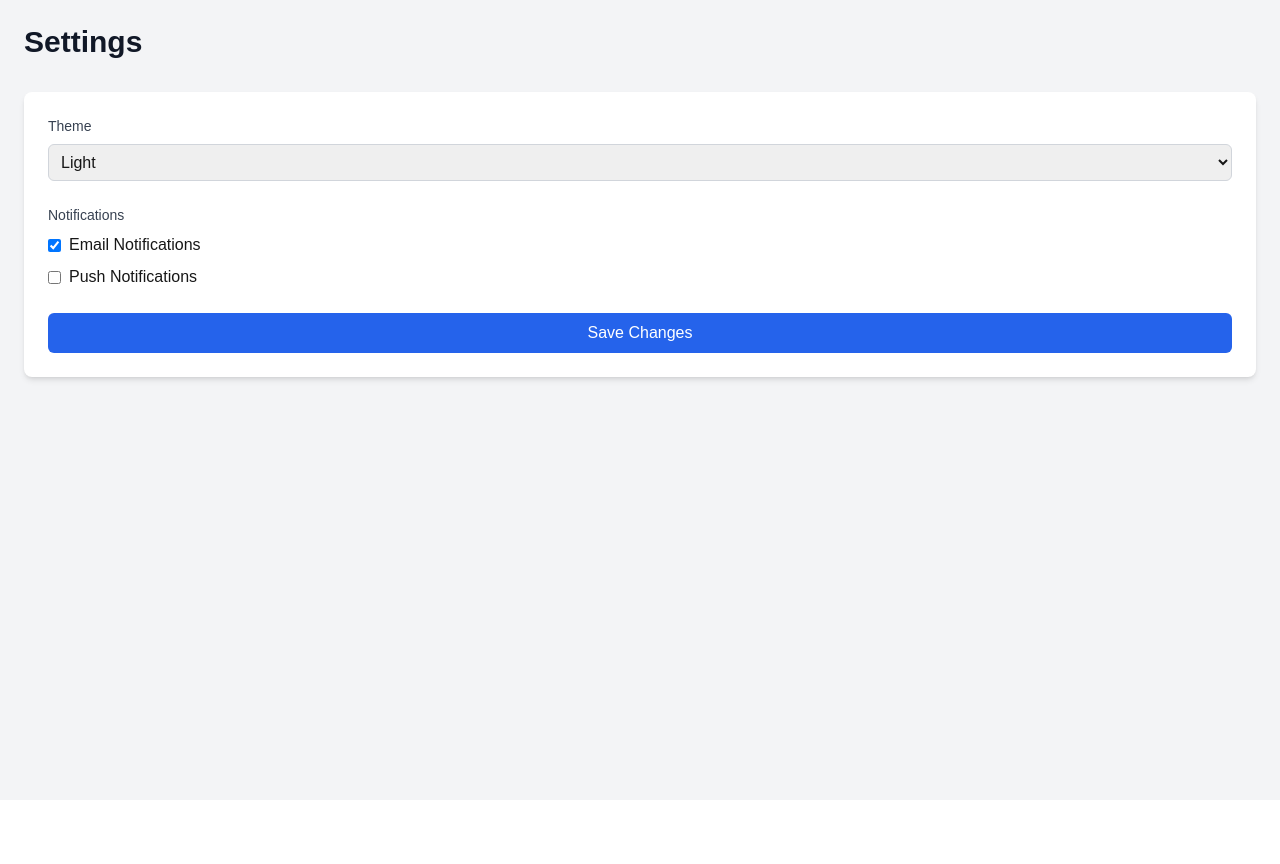
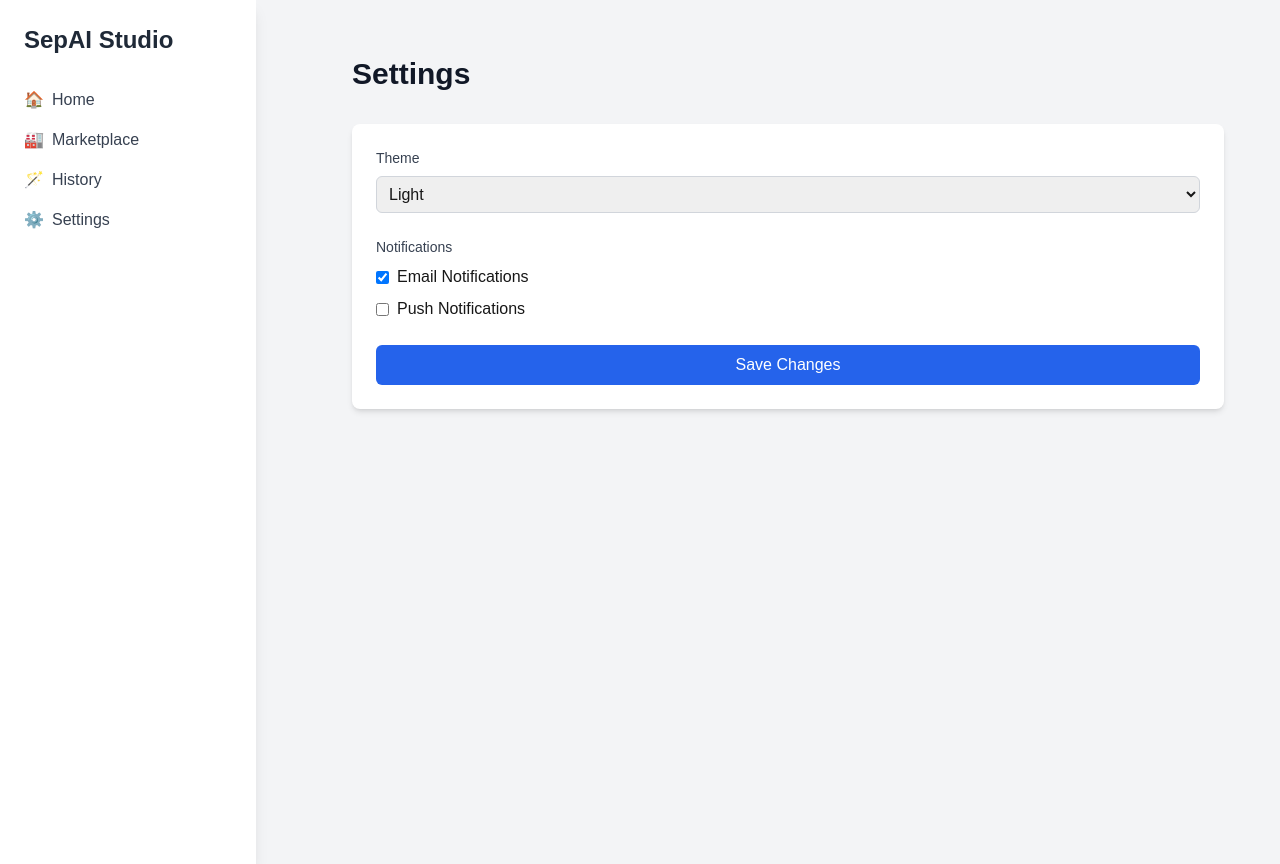
Before and after one commit to amirun573/sepAI, a Next.js app in the folder frontend/: page /setting in a window 1280 px wide. Before the commit the page ends 800 px from the top, so only its background shows below. Built offline with nearby package versions, Linux system fonts and the light colour scheme.

Commit message:
Setup page

```diff
--- a/frontend/src/app/setting/page.tsx
+++ b/frontend/src/app/setting/page.tsx
@@ -1,8 +1,9 @@
 "use client";
-
+import Navbar from "@/components/Navbar";
+import { Suspense } from "react";
 import { useState, useEffect } from "react";
 
-export default function SettingsPage() {
+function Setting() {
     const [theme, setTheme] = useState("light");
     const [emailNotifications, setEmailNotifications] = useState(true);
     const [pushNotifications, setPushNotifications] = useState(false);
@@ -87,3 +88,18 @@ export default function SettingsPage() {
         </div>
     );
 }
+
+export default function SettingPage() {
+
+    return (<Suspense fallback={'Loading'}><div className="min-h-screen flex bg-gray-100">
+        {/* Sidebar */}
+        <Navbar />
+
+        {/* Main Content */}
+        <main className="flex-1 p-8">
+            <Setting />
+
+        </main>
+    </div>
+    </Suspense>)
+}
```
